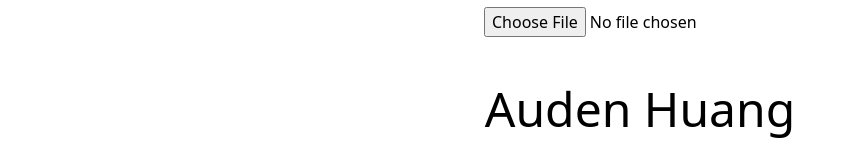
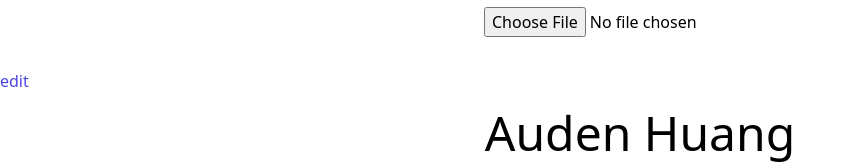
Before and after one commit to BobbyHealy/DevMatch, a Next.js app in the folder Frontend/: page /account/profile in a window 1280 px wide. Shown: the part 225-389 px from the top of the page, without its empty margins (0-854 px from the left). Built offline with nearby package versions, Linux system fonts and the light colour scheme.

Commit message:
addEditButton

```diff
--- a/Frontend/pages/account/profile.js
+++ b/Frontend/pages/account/profile.js
@@ -52,7 +52,12 @@ function profile(){
               />
           </div>
         </div>
-
+        <a
+              href='/account/updateProfile'
+              className='font-medium text-indigo-600 hover:text-indigo-500'
+            >
+              edit
+            </a>
         <div className="username text-center p-4">
         <label htmlFor="" className="mt-3 font-sembold text-5xl">{userName}</label>
         </div>
--- a/Frontend/pages/account/updateProfile.js
+++ b/Frontend/pages/account/updateProfile.js
@@ -0,0 +1,10 @@
+import React from 'react'
+
+function
+() {
+  return (
+    <div>
+
+    </div>
+  )
+}
```
